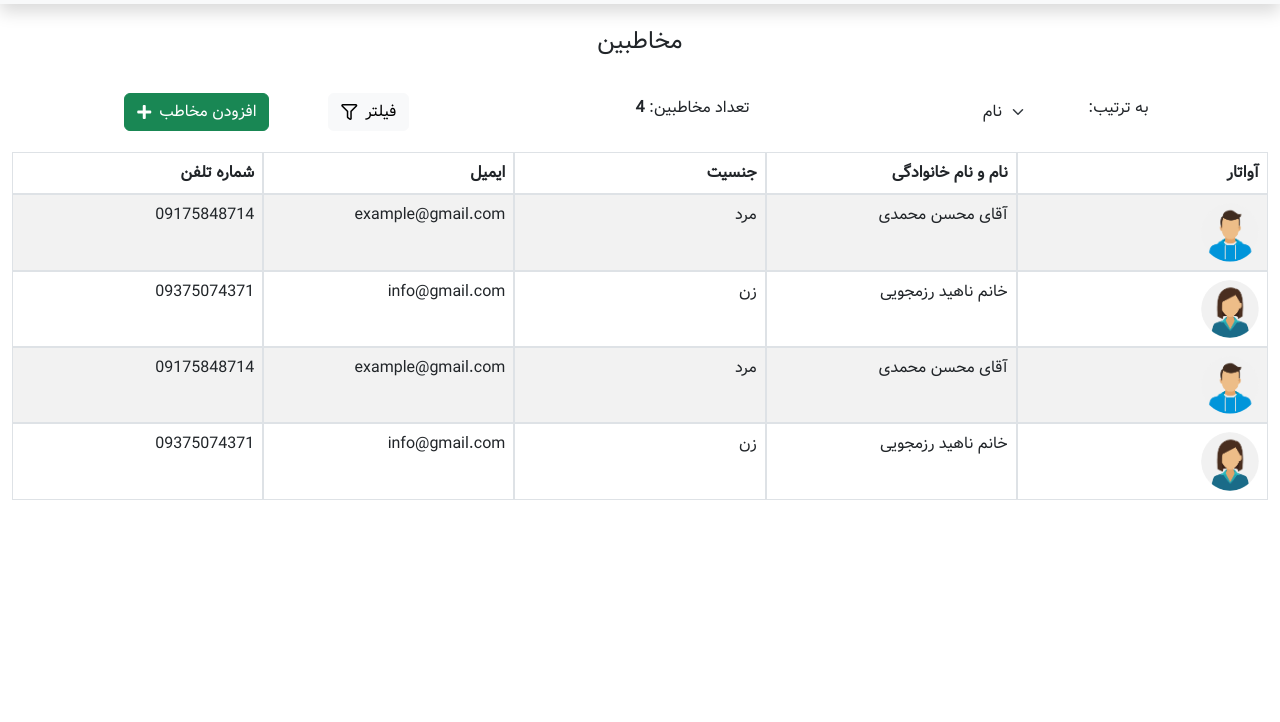
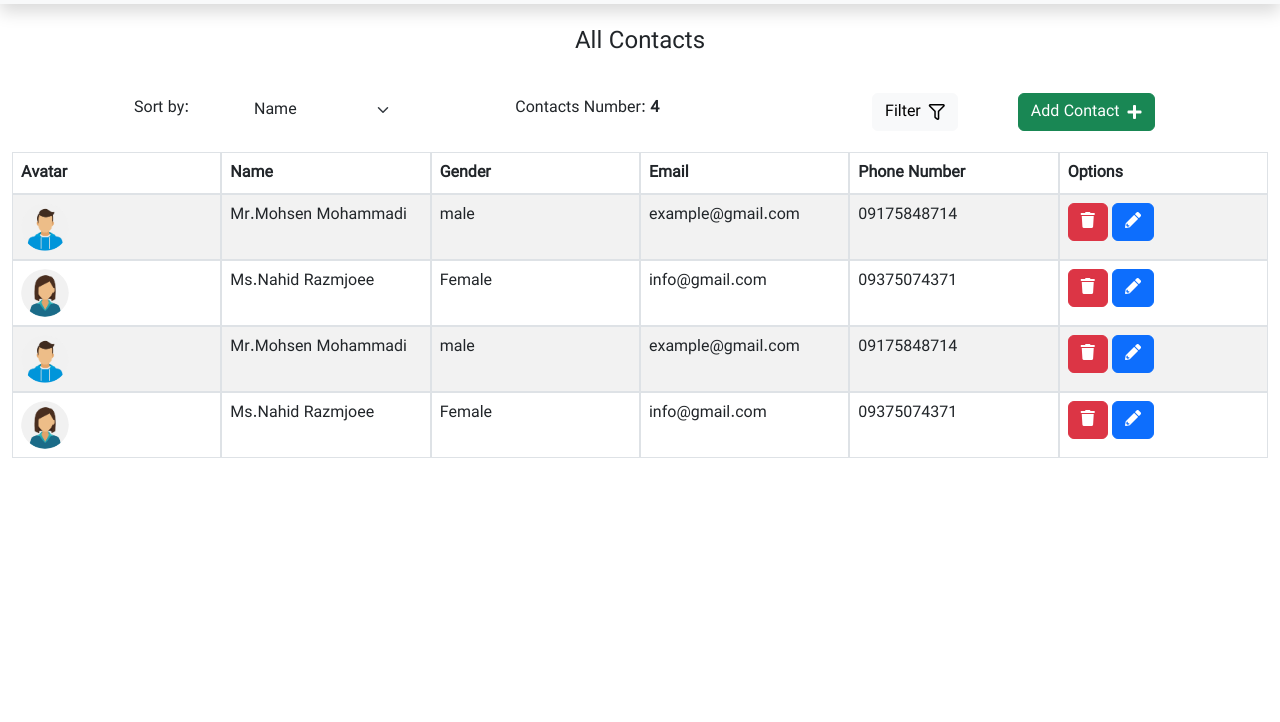
Before and after one commit to Mohsen-mhm/contact-list, a plain HTML site: page index.html in a window 1280 px wide. Shown: the part 78-800 px from the top of the page. Drawn offline with Linux system fonts and the light colour scheme.

Commit message:
Change lang - add options

```diff
--- a/index.html
+++ b/index.html
@@ -10,70 +10,87 @@
     <link rel="stylesheet" href="styles/css/main.css">
     <title>Document</title>
 </head>
-<body dir="rtl">
+<body>
 
     <header class="container-fluid d-flex justify-content-center bg-light shadow p-3">
-        <h3 class="m-2">دفترچه تلفن</h3>
+        <h3 class="m-2">Contact List</h3>
     </header>
     <main class="container-fluid">
-        <h4 class="text-center mt-4">مخاطبین</h4>
+        <h4 class="text-center mt-4">All Contacts</h4>
         <div class="row mt-3 d-flex justify-content-center align-items-center responsive-header">
             <div class="col-7 d-flex justify-content-between align-items-center responsive-header-one">
                 <div class="row d-flex justify-content-evenly align-items-center w-100 p-3">
                     <div class="col-sm-9 col-lg-10 col-xl-9 d-flex justify-content-center align-items-center w-50">
-                        <label class="form-label w-50 text-center" for="sort-select">به ترتیب:</label>
-                        <select class="form-select w-50 border-0" name="sort-select" id="sort-select">
-                            <option value="name">نام</option>
-                            <option value="time">زمان</option>
-                            <option value="type">نوع</option>
+                        <label class="form-label w-50 text-center" for="sort-select">Sort by:</label>
+                        <select class="form-select w-50 border-0 mb-1" name="sort-select" id="sort-select">
+                            <option value="name">Name</option>
+                            <option value="time">Time</option>
+                            <option value="type">Type</option>
                         </select>
                     </div>
-                    <p class="col-sm-3 col-lg-2 col-xl-3 text-center mt-2 w-50">تعداد مخاطبین: <b>4</b></p>
+                    <p class="col-sm-3 col-lg-2 col-xl-3 text-center mt-2 w-50">Contacts Number: <b>4</b></p>
                 </div>
             </div>
             <div class="col-4 d-flex justify-content-evenly align-items-center responsive-header-two">
-                <button class="d-flex justify-content-center align-items-center text-center rounded btn btn-light"> فیلتر<i class="far fa-filter me-2"></i></button>
-                <button class="d-flex align-items-center btn btn-success">افزودن مخاطب <i class="fas fa-plus me-2"></i></button>
+                <button class="d-flex justify-content-center align-items-center text-center rounded btn btn-light">Filter<i class="far fa-filter ms-2"></i></button>
+                <button class="d-flex align-items-center btn btn-success">Add Contact <i class="fas fa-plus ms-2"></i></button>
             </div>
         </div>
         <table class="table table-bordered table-striped table-responsive-stack" id="tableOne">
             <thead class="thead-dark">
                 <tr>
-                    <th>آواتار</th>
-                    <th>نام و نام خانوادگی</th>
-                    <th>جنسیت</th>
-                    <th>ایمیل</th>
-                    <th>شماره تلفن</th>
+                    <th class="d-flex align-items-center">Avatar</th>
+                    <th>Name</th>
+                    <th>Gender</th>
+                    <th>Email</th>
+                    <th>Phone Number</th>
+                    <th>Options</th>
                 </tr>
             </thead>
             <tbody>
                 <tr>
-                    <td><img src="img/avatar-man.png" alt="Profile" class="w-25 rounded-5 hero-avatar"></td>
-                    <td>آقای محسن محمدی</td>
-                    <td>مرد</td>
-                    <td>example@gmail.com</td>
+                    <td class="d-flex align-items-center"><img src="img/avatar-man.png" alt="Profile" class="w-25 rounded-5 hero-avatar"></td>
+                    <td class="table-responsive">Mr.Mohsen Mohammadi</td>
+                    <td>male</td>
+                    <td class="table-responsive">example@gmail.com</td>
                     <td>09175848714</td>
+                    <td>
+                        <button class="btn btn-danger"><i class="fas fa-trash"></i></button>
+                        <button class="btn btn-primary"><i class="fas fa-pencil"></i></button>
+                    </td>
                 </tr>
                 <tr>
-                    <td><img src="img/avatar-woman.png" alt="Profile" class="w-25 rounded-5 hero-avatar"></td>
-                    <td>خانم ناهید رزمجویی</td>
-                    <td>زن</td>
-                    <td>info@gmail.com</td>
+                    <td class="d-flex align-items-center"><img src="img/avatar-woman.png" alt="Profile" class="w-25 rounded-5 hero-avatar"></td>
+                    <td class="table-responsive">Ms.Nahid Razmjoee</td>
+                    <td>Female</td>
+                    <td class="table-responsive">info@gmail.com</td>
                     <td>09375074371</td>
+                    <td>
+                        <button class="btn btn-danger"><i class="fas fa-trash"></i></button>
+                        <button class="btn btn-primary"><i class="fas fa-pencil"></i></button>
+                    </td>
                 </tr>
                 <tr>
-                    <td><img src="img/avatar-man.png" alt="Profile" class="w-25 rounded-5 hero-avatar"></td>
-                    <td>آقای محسن محمدی</td>
-                    <td>مرد</td>
-                    <td>example@gmail.com</td>
+                    <td class="d-flex align-items-center"><img src="img/avatar-man.png" alt="Profile" class="w-25 rounded-5 hero-avatar"></td>
+                    <td class="table-responsive">Mr.Mohsen Mohammadi</td>
+                    <td>male</td>
+                    <td class="table-responsive">example@gmail.com</td>
                     <td>09175848714</td>
+                    <td>
+                        <button class="btn btn-danger"><i class="fas fa-trash"></i></button>
+                        <button class="btn btn-primary"><i class="fas fa-pencil"></i></button>
+                    </td>
                 </tr>
                 <tr>
-                    <td><img src="img/avatar-woman.png" alt="Profile" class="w-25 rounded-5 hero-avatar"></td>
-                    <td>خانم ناهید رزمجویی</td>
-                    <td>زن</td>
-                    <td>info@gmail.com</td>
+                    <td class="d-flex align-items-center"><img src="img/avatar-woman.png" alt="Profile" class="w-25 rounded-5 hero-avatar"></td>
+                    <td class="table-responsive">Ms.Nahid Razmjoee</td>
+                    <td>Female</td>
+                    <td class="table-responsive">info@gmail.com</td>
                     <td>09375074371</td>
+                    <td>
+                        <button class="btn btn-danger"><i class="fas fa-trash"></i></button>
+                        <button class="btn btn-primary"><i class="fas fa-pencil"></i></button>
+                    </td>
                 </tr>
             </tbody>
         </table>
```
